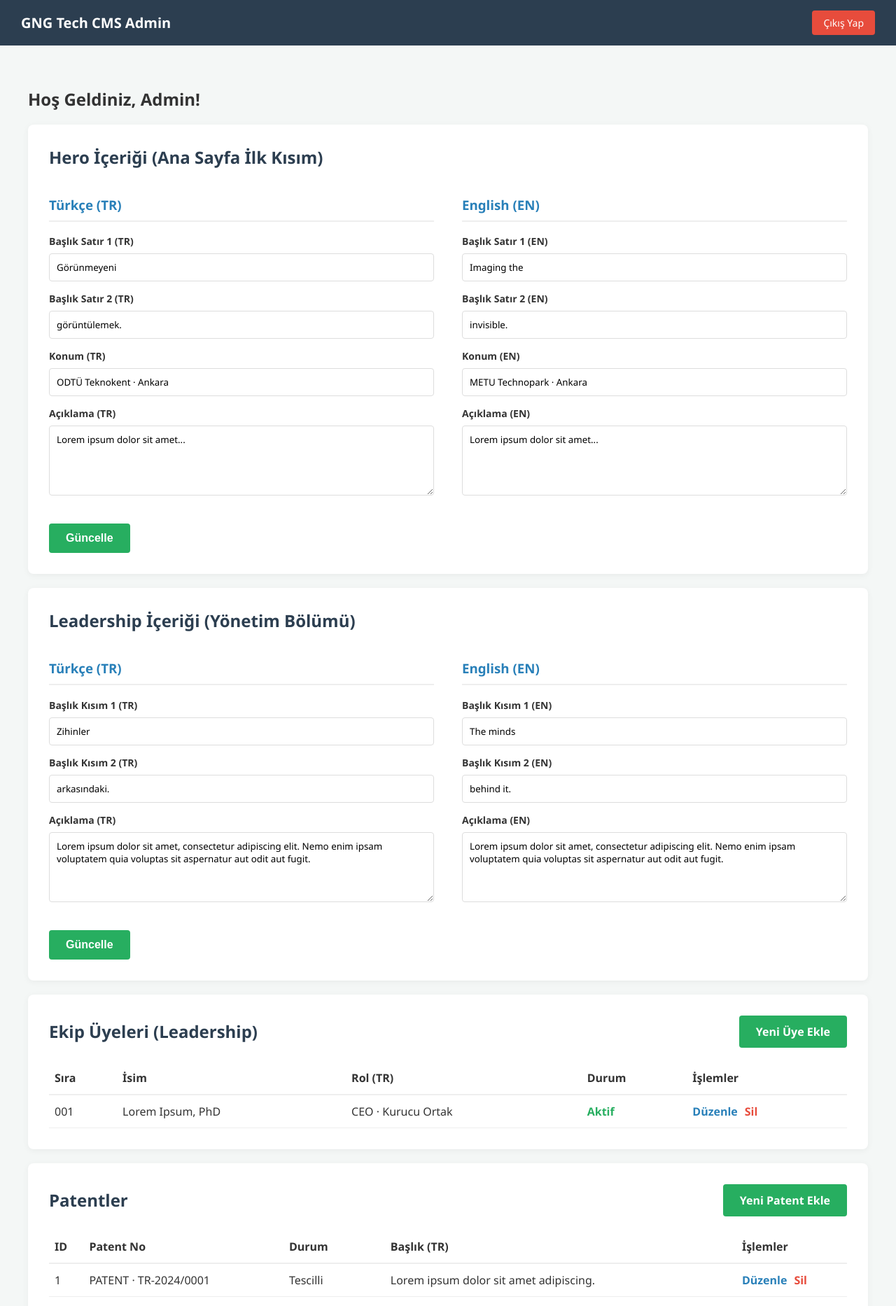
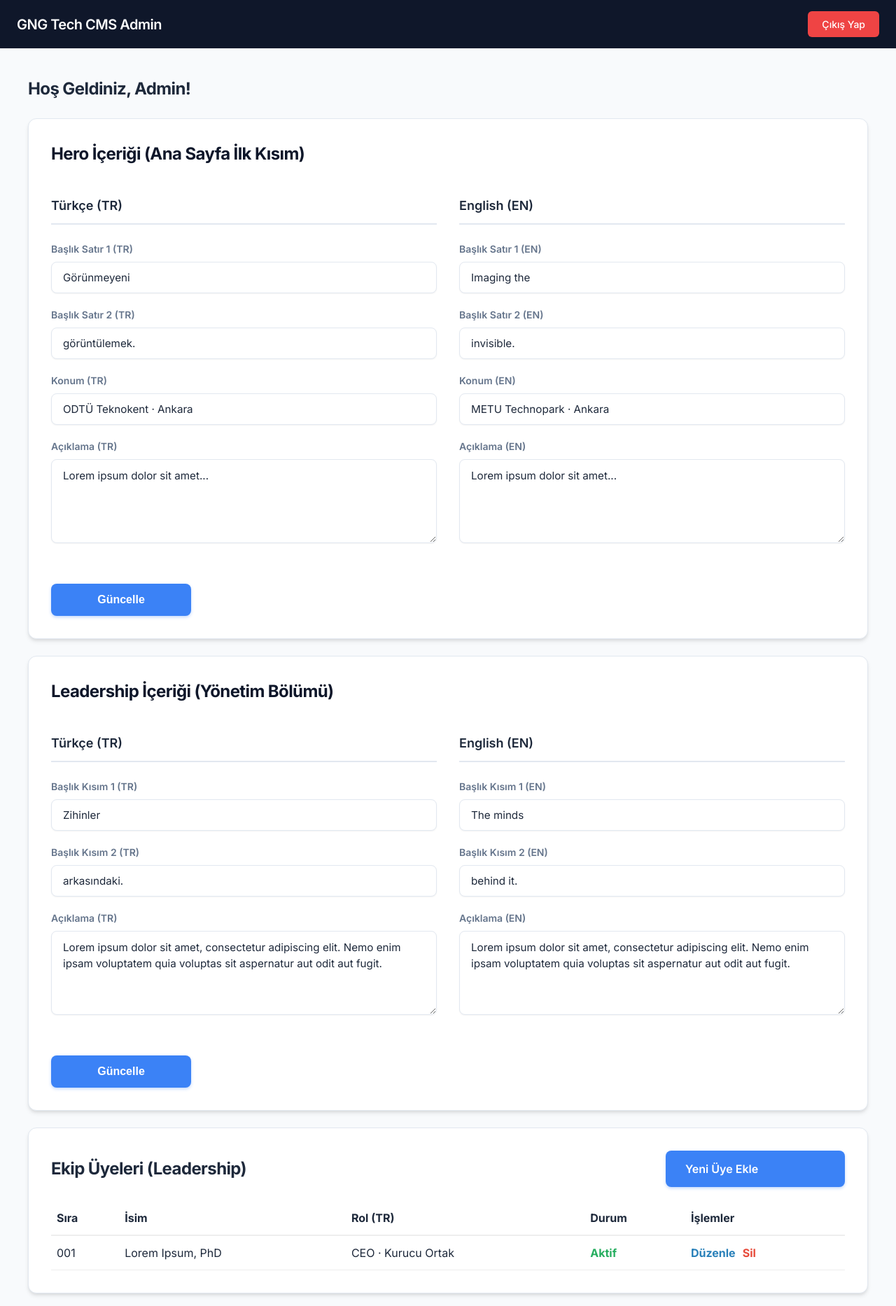
Before and after one commit to ardagencer1206/gngtechCMS, a Flask app: page /admin in a window 1280 px wide. Shown: the top 1866 px of the page at 70% size. Run offline with Flask 3, Linux system fonts and the light colour scheme; the visitor is signed in with stand-in values (Sample User, id 1); some libraries are stand-ins or nearby versions.

Commit message:
Update admin.html

```diff
--- a/templates/admin.html
+++ b/templates/admin.html
@@ -5,105 +5,242 @@
     <meta name="viewport" content="width=device-width, initial-scale=1.0">
     <title>GNG Tech CMS - Admin Paneli</title>
     <style>
+        @import url('https://fonts.googleapis.com/css2?family=Inter:wght@400;500;600;700&display=swap');
+
+        :root {
+            --bg-color: #f8fafc;
+            --surface: #ffffff;
+            --text-main: #1e293b;
+            --text-muted: #64748b;
+            --primary: #3b82f6;
+            --primary-hover: #2563eb;
+            --danger: #ef4444;
+            --danger-hover: #dc2626;
+            --success: #10b981;
+            --border: #e2e8f0;
+            --shadow-sm: 0 1px 2px 0 rgba(0, 0, 0, 0.05);
+            --shadow: 0 4px 6px -1px rgba(0, 0, 0, 0.1), 0 2px 4px -1px rgba(0, 0, 0, 0.06);
+            --shadow-lg: 0 10px 15px -3px rgba(0, 0, 0, 0.1), 0 4px 6px -2px rgba(0, 0, 0, 0.05);
+            --radius: 12px;
+        }
+
         body {
-            font-family: 'Segoe UI', Tahoma, Geneva, Verdana, sans-serif;
+            font-family: 'Inter', -apple-system, BlinkMacSystemFont, "Segoe UI", Roboto, Helvetica, Arial, sans-serif;
             margin: 0;
-            background-color: #f4f7f6;
-            color: #333;
+            background-color: var(--bg-color);
+            color: var(--text-main);
+            line-height: 1.5;
+            -webkit-font-smoothing: antialiased;
         }
+
+        /* Navbar */
         .navbar {
-            background-color: #2c3e50;
+            background-color: #0f172a;
             color: white;
-            padding: 15px 30px;
+            padding: 16px 24px;
             display: flex;
             justify-content: space-between;
             align-items: center;
+            box-shadow: var(--shadow-sm);
+            position: sticky;
+            top: 0;
+            z-index: 100;
         }
         .navbar h1 {
             margin: 0;
-            font-size: 20px;
+            font-size: 1.25rem;
+            font-weight: 600;
+            letter-spacing: -0.025em;
         }
         .logout-btn {
             color: white;
             text-decoration: none;
-            background-color: #e74c3c;
-            padding: 8px 16px;
-            border-radius: 4px;
-            font-size: 14px;
-            transition: background-color 0.2s;
+            background-color: var(--danger);
+            padding: 8px 20px;
+            border-radius: 6px;
+            font-size: 0.875rem;
+            font-weight: 500;
+            transition: all 0.2s ease;
         }
         .logout-btn:hover {
-            background-color: #c0392b;
+            background-color: var(--danger-hover);
+            transform: translateY(-1px);
         }
+
+        /* Layout */
         .container {
-            padding: 40px;
+            padding: 24px 16px;
             max-width: 1200px;
             margin: 0 auto;
         }
+
+        /* Typography */
+        h2 {
+            color: var(--text-main);
+            font-weight: 700;
+            letter-spacing: -0.025em;
+            margin-top: 0;
+        }
+        h3 {
+            color: var(--text-main) !important;
+            border-bottom: 2px solid var(--border) !important;
+            padding-bottom: 12px !important;
+            margin-bottom: 24px !important;
+            font-size: 1.125rem;
+            font-weight: 600;
+        }
+
+        /* Card */
         .card {
-            background-color: white;
-            padding: 30px;
-            border-radius: 8px;
-            box-shadow: 0 2px 10px rgba(0,0,0,0.05);
-            margin-top: 20px;
+            background-color: var(--surface);
+            padding: 24px;
+            border-radius: var(--radius);
+            box-shadow: var(--shadow);
+            margin-top: 24px;
+            border: 1px solid var(--border);
+            transition: box-shadow 0.3s ease;
         }
-        .card h2 {
-            margin-top: 0;
-            color: #2c3e50;
-            margin-bottom: 20px;
+        .card:hover {
+            box-shadow: var(--shadow-lg);
         }
+        .card > h2 {
+            margin-bottom: 24px;
+            font-size: 1.5rem;
+            color: #0f172a;
+        }
+
+        /* Grid */
         .form-grid {
             display: grid;
-            grid-template-columns: 1fr 1fr;
-            gap: 40px;
+            grid-template-columns: 1fr;
+            gap: 24px;
         }
+
+        /* Form Controls */
         .form-group {
-            margin-bottom: 15px;
+            margin-bottom: 20px;
         }
         .form-group label {
             display: block;
             margin-bottom: 8px;
-            font-weight: bold;
-            font-size: 14px;
+            font-weight: 600;
+            font-size: 0.875rem;
+            color: var(--text-muted);
         }
         .form-control {
             width: 100%;
-            padding: 10px;
-            border: 1px solid #ddd;
-            border-radius: 4px;
+            padding: 12px 16px;
+            border: 1px solid var(--border);
+            border-radius: 8px;
             box-sizing: border-box;
             font-family: inherit;
+            font-size: 0.95rem;
+            color: var(--text-main);
+            background-color: #fff;
+            transition: all 0.2s ease;
+            box-shadow: var(--shadow-sm);
+        }
+        .form-control:focus {
+            outline: none;
+            border-color: var(--primary);
+            box-shadow: 0 0 0 3px rgba(59, 130, 246, 0.2);
         }
         textarea.form-control {
             resize: vertical;
-            min-height: 100px;
+            min-height: 120px;
+            line-height: 1.5;
         }
+
+        /* Buttons */
         .btn-submit {
-            background-color: #27ae60;
+            background-color: var(--primary);
             color: white;
-            padding: 12px 24px;
+            padding: 14px 28px;
             border: none;
-            border-radius: 4px;
+            border-radius: 8px;
             cursor: pointer;
-            font-size: 16px;
-            margin-top: 20px;
-            font-weight: bold;
+            font-size: 1rem;
+            font-weight: 600;
+            margin-top: 32px;
+            transition: all 0.2s ease;
+            width: 100%;
+            box-shadow: 0 2px 4px rgba(59, 130, 246, 0.3);
+            display: block;
         }
         .btn-submit:hover {
-            background-color: #2ecc71;
+            background-color: var(--primary-hover);
+            transform: translateY(-1px);
+            box-shadow: 0 4px 6px rgba(59, 130, 246, 0.4);
         }
+
+        /* Alerts */
         .flash-message {
-            padding: 15px;
-            background-color: #d4edda;
-            color: #155724;
-            border: 1px solid #c3e6cb;
-            border-radius: 4px;
-            margin-bottom: 20px;
+            padding: 16px 20px;
+            background-color: #ecfdf5;
+            color: var(--success);
+            border: 1px solid #a7f3d0;
+            border-radius: 8px;
+            margin-bottom: 24px;
+            font-weight: 500;
+            display: flex;
+            align-items: center;
+            box-shadow: var(--shadow-sm);
         }
-        h3 {
-            border-bottom: 2px solid #eee;
-            padding-bottom: 10px;
-            color: #2980b9;
+
+        /* Custom Toggle Header */
+        .toggle-header {
+            display: flex;
+            justify-content: space-between;
+            align-items: center;
+            cursor: pointer;
+            padding: 16px 24px;
+            margin: -24px -24px 24px -24px;
+            background: #f8fafc;
+            border-bottom: 1px solid var(--border);
+            border-radius: var(--radius) var(--radius) 0 0;
+            transition: background-color 0.2s;
+        }
+        .toggle-header:hover {
+            background: #f1f5f9;
+        }
+        .toggle-header h2 {
+            margin: 0 !important;
+            font-size: 1.25rem !important;
+        }
+        .toggle-icon {
+            font-size: 1.5rem;
+            color: var(--text-muted);
+            transition: transform 0.3s ease;
+            user-select: none;
+        }
+
+        /* Separators */
+        .section-separator {
+            margin-top: 32px;
+            border-top: 1px solid var(--border) !important;
+            padding-top: 32px;
+        }
+
+        /* Desktop Adjustments */
+        @media (min-width: 768px) {
+            .container {
+                padding: 40px;
+            }
+            .card {
+                padding: 32px;
+            }
+            .form-grid {
+                grid-template-columns: 1fr 1fr;
+                gap: 32px;
+            }
+            .btn-submit {
+                width: auto;
+                min-width: 200px;
+            }
+            .toggle-header {
+                padding: 24px 32px;
+                margin: -32px -32px 32px -32px;
+            }
         }
     </style>
 </head>
@@ -175,7 +312,7 @@
             </form>
         </div>
 
-        <div class="card" style="margin-top: 20px;">
+        <div class="card">
             <h2>Leadership İçeriği (Yönetim Bölümü)</h2>
             <form method="POST" action="{{ url_for('admin_leadership_content_edit') }}">
                 {{ leadership_form.hidden_tag() }}
@@ -217,7 +354,7 @@
             </form>
         </div>
 
-        <div class="card" style="margin-top: 20px;">
+        <div class="card">
             <div style="display: flex; justify-content: space-between; align-items: center; margin-bottom: 20px;">
                 <h2 style="margin: 0;">Ekip Üyeleri (Leadership)</h2>
                 <a href="{{ url_for('admin_leadership_add') }}" class="btn-submit" style="margin-top: 0; text-decoration: none;">Yeni Üye Ekle</a>
@@ -262,7 +399,7 @@
             {% endif %}
         </div>
 
-        <div class="card" style="margin-top: 20px;">
+        <div class="card">
             <div style="display: flex; justify-content: space-between; align-items: center; margin-bottom: 20px;">
                 <h2 style="margin: 0;">Patentler</h2>
                 <a href="{{ url_for('admin_patent_add') }}" class="btn-submit" style="margin-top: 0; text-decoration: none;">Yeni Patent Ekle</a>
@@ -305,7 +442,7 @@
             {% endif %}
         </div>
 
-        <div class="card" style="margin-top: 20px;">
+        <div class="card">
             <div style="display: flex; justify-content: space-between; align-items: center; margin-bottom: 20px;">
                 <h2 style="margin: 0;">İş İlanları (Kariyer)</h2>
                 <a href="{{ url_for('admin_career_add') }}" class="btn-submit" style="margin-top: 0; text-decoration: none;">Yeni İlan Ekle</a>
@@ -348,7 +485,7 @@
             {% endif %}
         </div>
 
-        <div class="card" style="margin-top: 20px;">
+        <div class="card">
             <h2>Yayımlanmış Makaleler (Insights) İçeriği</h2>
             <form method="POST" action="{{ url_for('admin_insight_content_edit') }}">
                 {{ insight_form.hidden_tag() }}
@@ -390,7 +527,7 @@
             </form>
         </div>
 
-        <div class="card" style="margin-top: 20px;">
+        <div class="card">
             <div style="display: flex; justify-content: space-between; align-items: center; margin-bottom: 20px;">
                 <h2 style="margin: 0;">Makaleler</h2>
                 <a href="{{ url_for('admin_insight_add') }}" class="btn-submit" style="text-decoration: none; margin-top: 0;">Yeni Makale Ekle</a>
@@ -446,19 +583,19 @@
         </div>
 
         <div class="card section-toggle" id="gallery-header" style="cursor: pointer; margin-top: 20px; display: flex; justify-content: space-between; align-items: center;">
-            <h2 style="margin: 0; color: #2c3e50;">Görsel Arşiv (Gallery)</h2>
-            <span style="font-size: 24px;">&#9660;</span>
+            <h2>Görsel Arşiv (Gallery)</h2>
+            <span class="toggle-icon">&#9660;</span>
         </div>
 
         <div id="gallery-content" style="display: none;">
-            <div class="card" style="margin-top: 20px;">
+            <div class="card">
                 <h2>Görsel Arşiv Başlık/Giriş (Gallery)</h2>
                 <form action="{{ url_for('admin_gallery_content_edit') }}" method="POST">
                     {{ gallery_form.hidden_tag() }}
 
-                    <div style="display: grid; grid-template-columns: 1fr 1fr; gap: 20px; margin-top: 20px;">
+                    <div class="form-grid">
                         <div>
-                            <h3 style="border-bottom: 2px solid #eee; padding-bottom: 10px; color: #2980b9;">Türkçe (TR)</h3>
+                            <h3>Türkçe (TR)</h3>
                             <div class="form-group">
                                 {{ gallery_form.title_a_tr.label }}
                                 {{ gallery_form.title_a_tr(class="form-control") }}
@@ -473,7 +610,7 @@
                             </div>
                         </div>
                         <div>
-                            <h3 style="border-bottom: 2px solid #eee; padding-bottom: 10px; color: #2980b9;">English (EN)</h3>
+                            <h3>English (EN)</h3>
                             <div class="form-group">
                                 {{ gallery_form.title_a_en.label }}
                                 {{ gallery_form.title_a_en(class="form-control") }}
@@ -493,7 +630,7 @@
                 </form>
             </div>
 
-            <div class="card" style="margin-top: 20px;">
+            <div class="card">
                 <div style="display: flex; justify-content: space-between; align-items: center; margin-bottom: 20px;">
                     <h2 style="margin: 0;">Görseller</h2>
                     <a href="{{ url_for('admin_gallery_add') }}" class="btn-submit" style="text-decoration: none; margin-top: 0;">Yeni Görsel Ekle</a>
@@ -548,19 +685,19 @@
         </div>
 
         <div class="card section-toggle" id="contact-header" style="cursor: pointer; margin-top: 20px; display: flex; justify-content: space-between; align-items: center;">
-            <h2 style="margin: 0; color: #2c3e50;">İletişim (Contact)</h2>
-            <span style="font-size: 24px;">&#9660;</span>
+            <h2>İletişim (Contact)</h2>
+            <span class="toggle-icon">&#9660;</span>
         </div>
 
         <div id="contact-content" style="display: none;">
-            <div class="card" style="margin-top: 20px;">
+            <div class="card">
                 <h2>İletişim Bilgileri (Contact)</h2>
                 <form action="{{ url_for('admin_contact_content_edit') }}" method="POST">
                     {{ contact_form.hidden_tag() }}
 
-                    <div style="display: grid; grid-template-columns: 1fr 1fr; gap: 20px; margin-top: 20px;">
+                    <div class="form-grid">
                         <div>
-                            <h3 style="border-bottom: 2px solid #eee; padding-bottom: 10px; color: #2980b9;">Türkçe (TR)</h3>
+                            <h3>Türkçe (TR)</h3>
                             <div class="form-group">
                                 {{ contact_form.title_a_tr.label }}
                                 {{ contact_form.title_a_tr(class="form-control") }}
@@ -619,7 +756,7 @@
                             </div>
                         </div>
                         <div>
-                            <h3 style="border-bottom: 2px solid #eee; padding-bottom: 10px; color: #2980b9;">English (EN)</h3>
+                            <h3>English (EN)</h3>
                             <div class="form-group">
                                 {{ contact_form.title_a_en.label }}
                                 {{ contact_form.title_a_en(class="form-control") }}
@@ -679,8 +816,8 @@
                         </div>
                     </div>
 
-                    <div style="margin-top: 20px; border-top: 2px solid #eee; padding-top: 20px;">
-                        <h3 style="color: #2980b9;">Ortak İletişim Bilgileri</h3>
+                    <div class="section-separator">
+                        <h3>Ortak İletişim Bilgileri</h3>
                         <div class="form-group">
                             {{ contact_form.general_email.label }}
                             {{ contact_form.general_email(class="form-control") }}
@@ -700,7 +837,7 @@
             </div>
         </div>
 
-        <div class="card" style="margin-top: 20px;">
+        <div class="card">
             <a href="{{ url_for('index') }}" style="color: #007bff; text-decoration: none;">&larr; Ana Siteye Dön</a>
         </div>
     </div>
```
